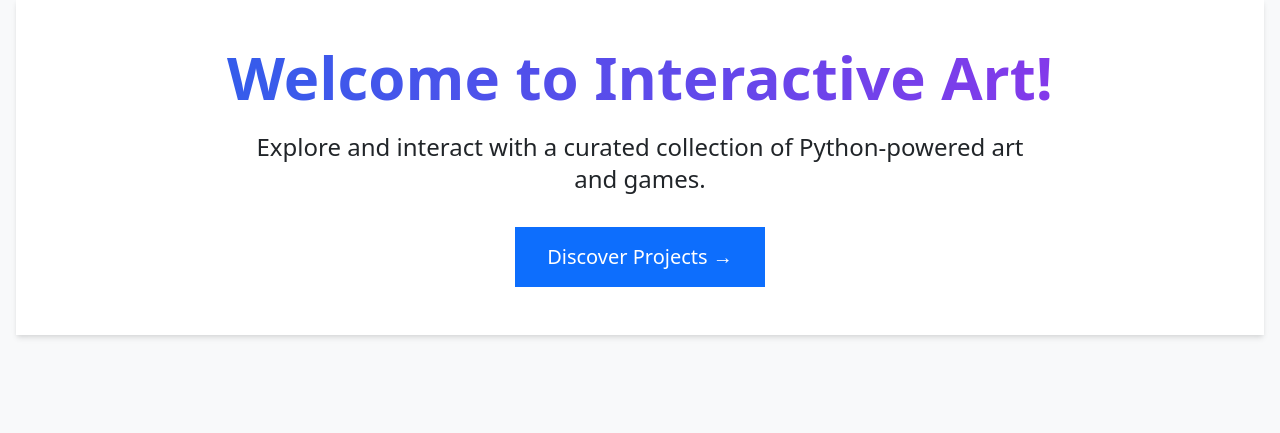
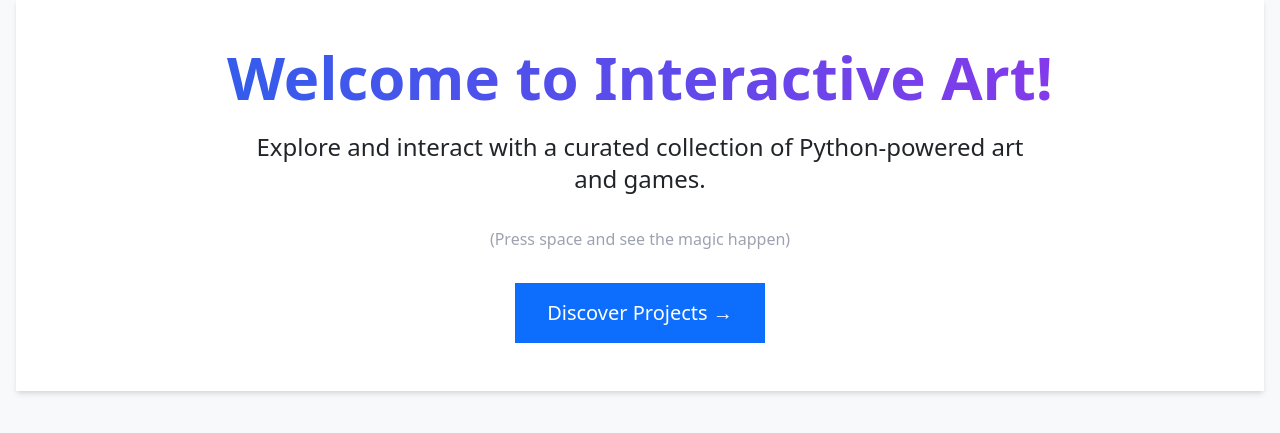
Before and after one commit to JS0208/interactive-art-project, a Flask app: page / in a window 1280 px wide. Shown: the part 125-558 px from the top of the page. Run offline with Flask 3, Linux system fonts and the light colour scheme; some libraries are stand-ins or nearby versions.

Commit message:
Update index.html

```diff
--- a/templates/index.html
+++ b/templates/index.html
@@ -10,6 +10,9 @@
     <p class="text-2xl mb-8 max-w-3xl mx-auto text-[var(--color-text-primary)]">
         Explore and interact with a curated collection of Python-powered art and games.
     </p>
+    <p class="text-base text-gray-400 mb-8">
+        (Press space and see the magic happen)
+    </p>
     <a class="btn-primary text-xl py-4 px-8 inline-block" href="/projects">
         Discover Projects &rarr;
     </a>
```
